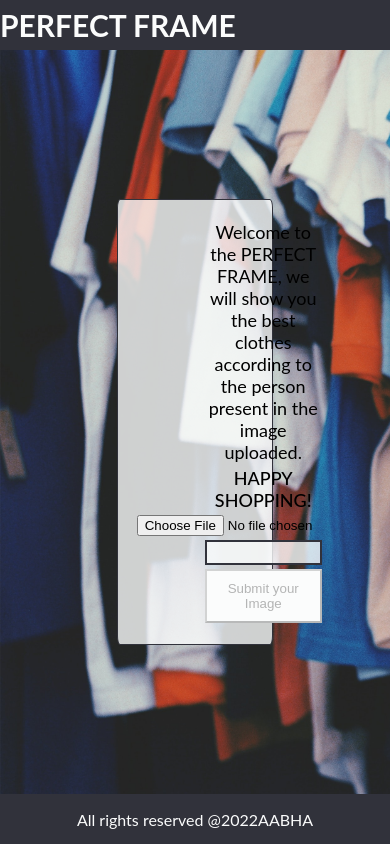
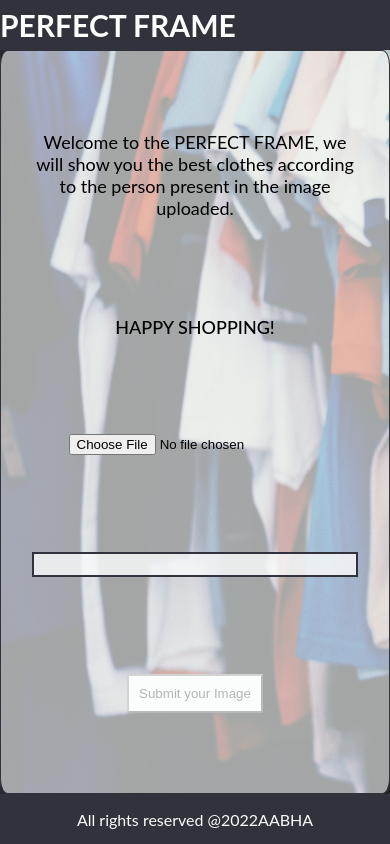
Before and after one commit to Aabha1/PerfectFrameFace, a PHP site: page / in a window 390 px wide. Run offline with PHP 8.4, Linux system fonts and the light colour scheme.

Commit message:
making responsive

```diff
--- a/style.css
+++ b/style.css
@@ -153,3 +153,20 @@ footer {
         width: 100%;
     }
 }
+
+@media (max-width: 800px),
+(max-height: 580px) {
+    .container {
+        height: 100%;
+        width: 100%;
+        display: flex;
+        flex-direction: column;
+        justify-content: space-around;
+        align-items: center;
+        padding: 8%;
+        background-color: rgb(251, 252, 252, 0.6);
+        text-align: center;
+        font-size: large;
+        flex-wrap: wrap;
+    }
+}
```
